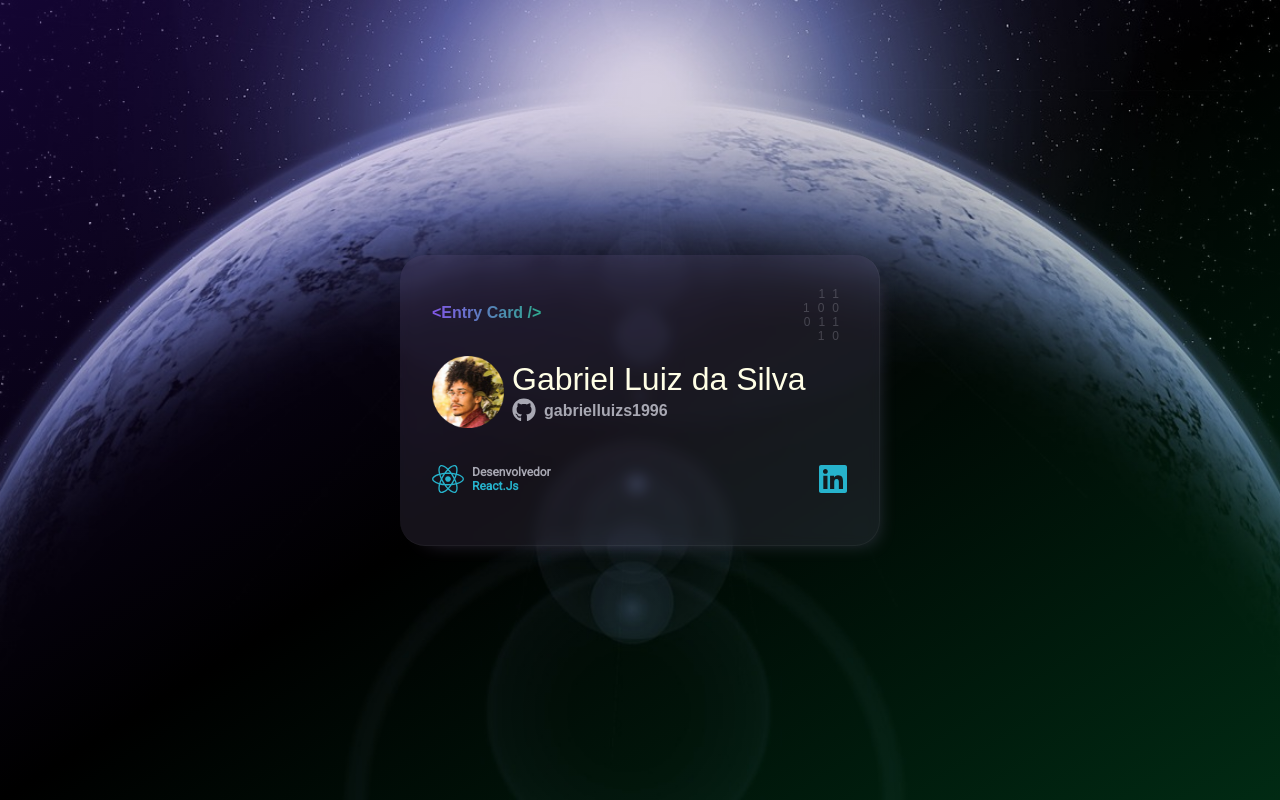
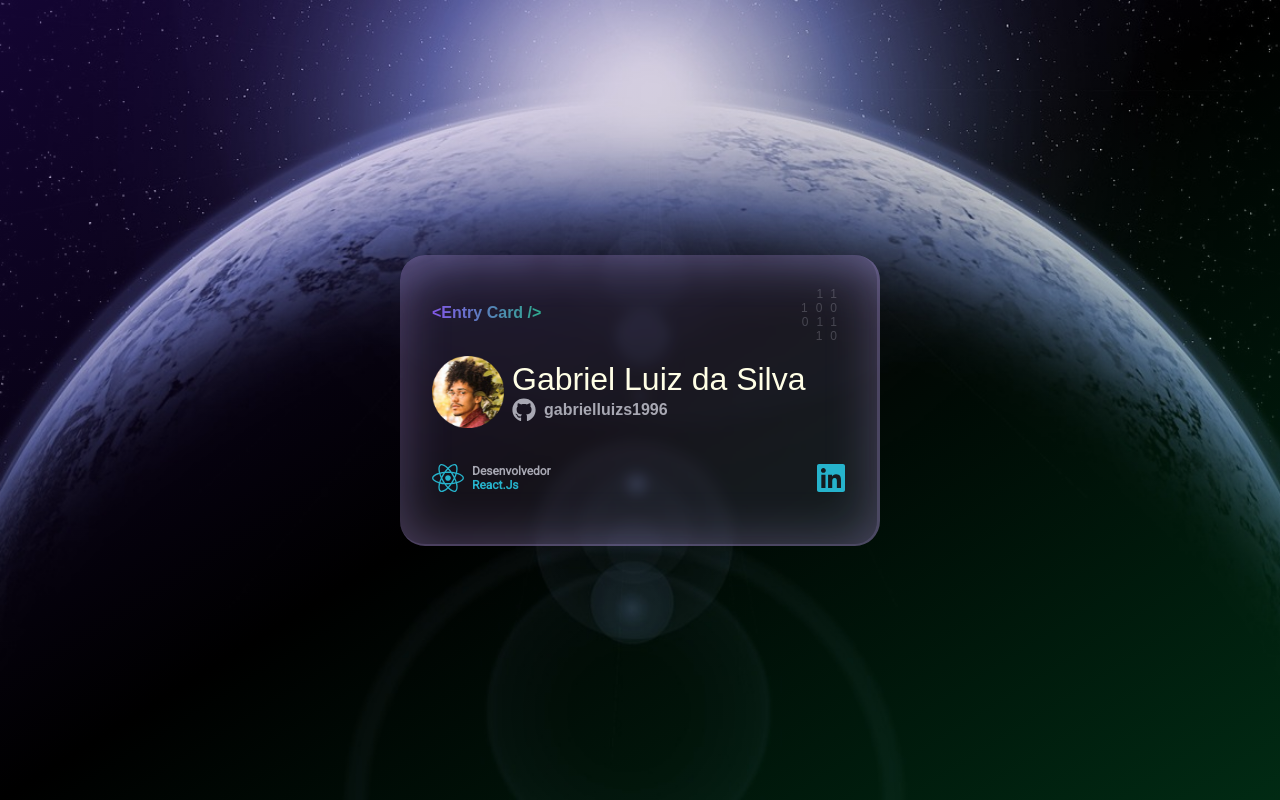
Before and after one commit to gabrielluizs1996/portfolio, a Next.js app: page / in a window 1280 px wide. Built offline with nearby package versions, Linux system fonts and the light colour scheme; a web font is replaced by a local one.

Commit message:
ajustando background do card

```diff
--- a/src/components/GlassCard/index.jsx
+++ b/src/components/GlassCard/index.jsx
@@ -72,12 +72,11 @@ const CardContainer = styled(motion.div)`
 
     //Glassmorphism
     background: rgba(202, 172, 255, 0.1);
-    /* box-shadow: inset 0px 0px 50px 0px rgba(202, 172, 255, 0.3); */
-    box-shadow: 10px 10px 20px -15px rgba(202, 172, 255, 0.3);
+    box-shadow: inset 0px 0px 50px 0px rgba(202, 172, 255, 0.3);
+    /* box-shadow: 10px 10px 20px -15px rgba(202, 172, 255, 0.3); */
     backdrop-filter: blur(7px);
-    border-right: 1px solid rgba(255,255,255,0.05);
-    border-bottom: 1px solid rgba(255,255,255,0.05);
-
+    border-right: 3px solid rgba(202, 172, 255, 0.3);
+    border-bottom: 2px solid rgba(202, 172, 255, 0.3);
 `
 
 export default GlassCard
--- a/src/components/GlassCard/styles.module.scss
+++ b/src/components/GlassCard/styles.module.scss
@@ -10,9 +10,6 @@
   display: flex;
   align-items: center;
   justify-content: center;
-}
-
-.glassCard {
 
   .title {
     display: flex;
```
Lines whose indentation alone changed are shown as unchanged.
